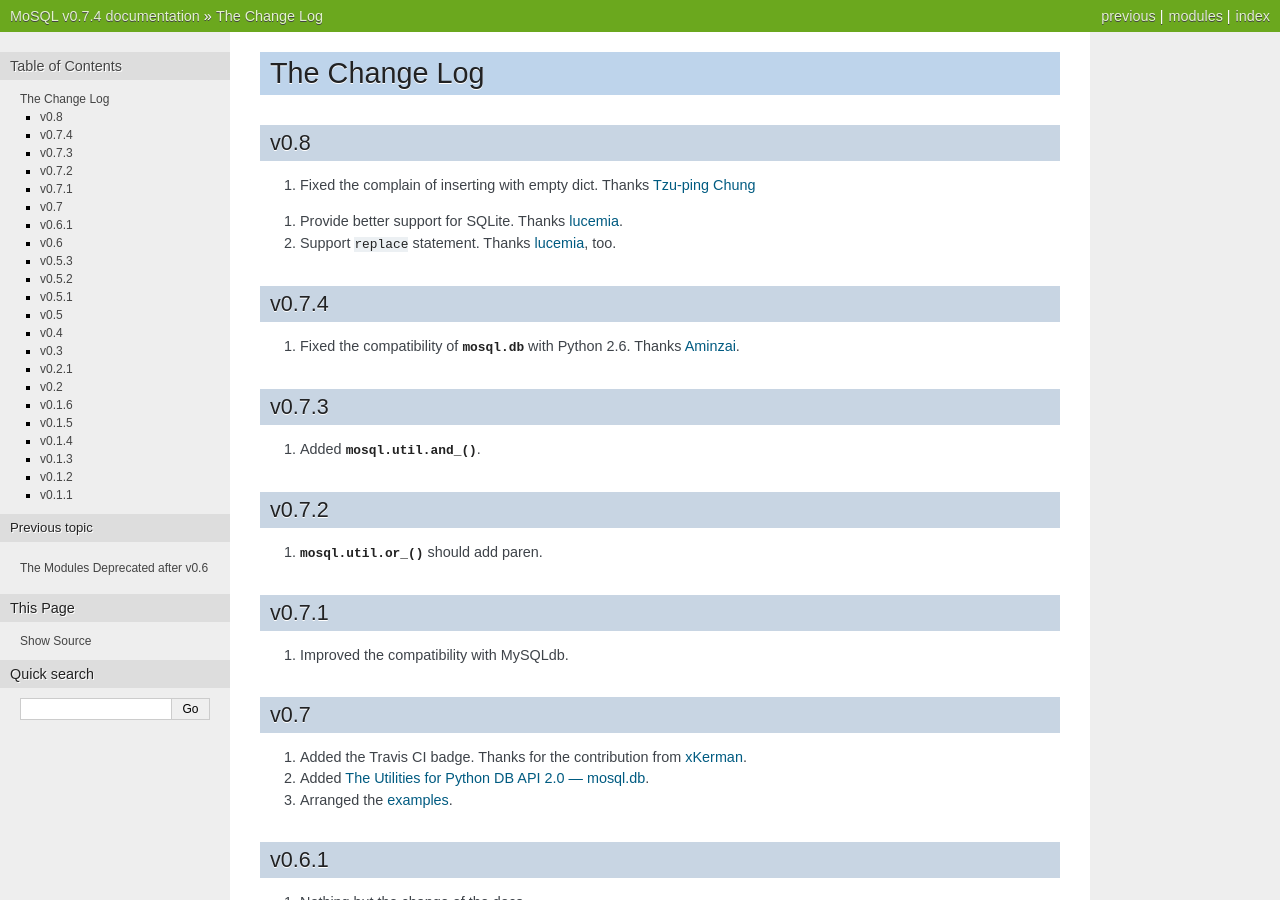
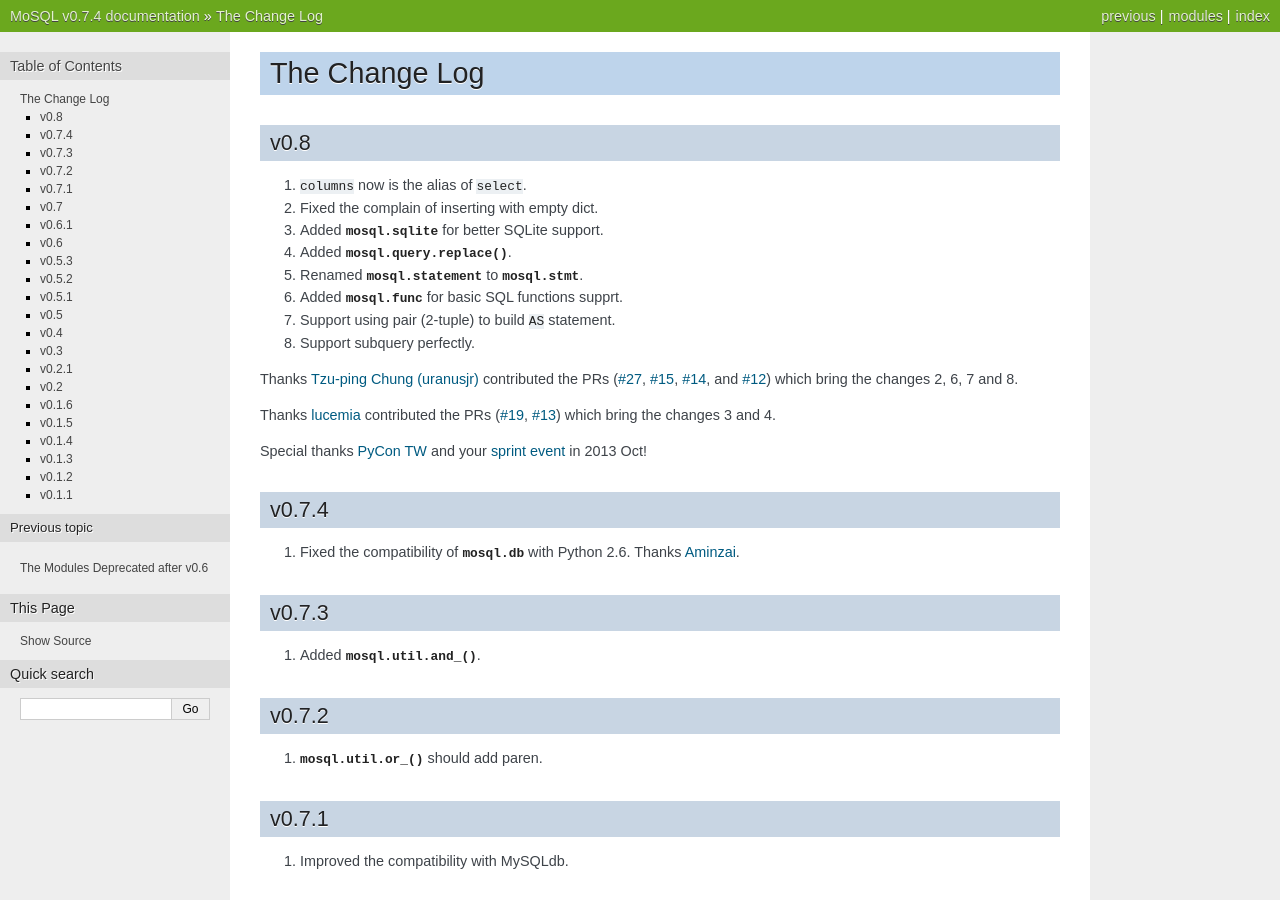
Before and after one commit to moskytw/mosql, a Sphinx documentation site: the page built from docs/changes.rst, in a window 1280 px wide and 900 px high. Built offline with Sphinx 7.4.7, drawn with Linux system fonts in a browser that asks for light colours.

Commit message:
added change log for v0.8

```diff
--- a/docs/changes.rst
+++ b/docs/changes.rst
@@ -4,12 +4,28 @@
 v0.8
 ----
 
-1. Fixed the complain of inserting with empty dict. Thanks `Tzu-ping Chung
-   <https://github.com/moskytw/mosql/pull/27>`_
-1. Provide better support for SQLite. Thanks `lucemia
-   <https://github.com/moskytw/mosql/pull/13>`_.
-2. Support ``replace`` statement. Thanks `lucemia
-   <https://github.com/moskytw/mosql/pull/19>`_, too.
+1. ``columns`` now is the alias of ``select``.
+2. Fixed the complain of inserting with empty dict.
+3. Added :mod:`mosql.sqlite` for better SQLite support.
+4. Added :func:`mosql.query.replace`.
+5. Renamed :mod:`mosql.statement` to :mod:`mosql.stmt`.
+6. Added :mod:`mosql.func` for basic SQL functions supprt.
+7. Support using pair (2-tuple) to build ``AS`` statement.
+8. Support subquery perfectly.
+
+Thanks `Tzu-ping Chung (uranusjr) <https://github.com/uranusjr>`_ contributed
+the PRs (`#27 <https://github.com/moskytw/mosql/pull/27>`_,  `#15
+<https://github.com/moskytw/mosql/pull/15>`_, `#14
+<https://github.com/moskytw/mosql/pull/14>`_, and `#12
+<https://github.com/moskytw/mosql/pull/12>`_) which bring the changes 2, 6, 7
+and 8.
+
+Thanks `lucemia <https://github.com/lucemia>`_ contributed the PRs (`#19
+<https://github.com/moskytw/mosql/pull/19>`_, `#13
+<https://github.com/moskytw/mosql/pull/13>`_) which bring the changes 3 and 4.
+
+Special thanks `PyCon TW <http://pycon.tw>`_ and your `sprint event
+<https://kktix.com/events/9691cb>`_ in 2013 Oct!
 
 v0.7.4
 ------
```
